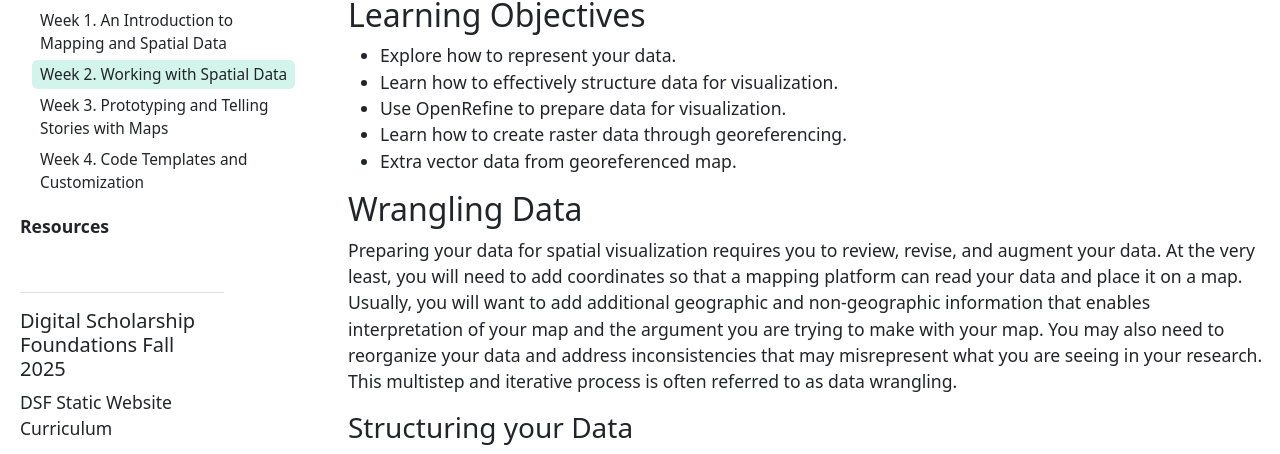
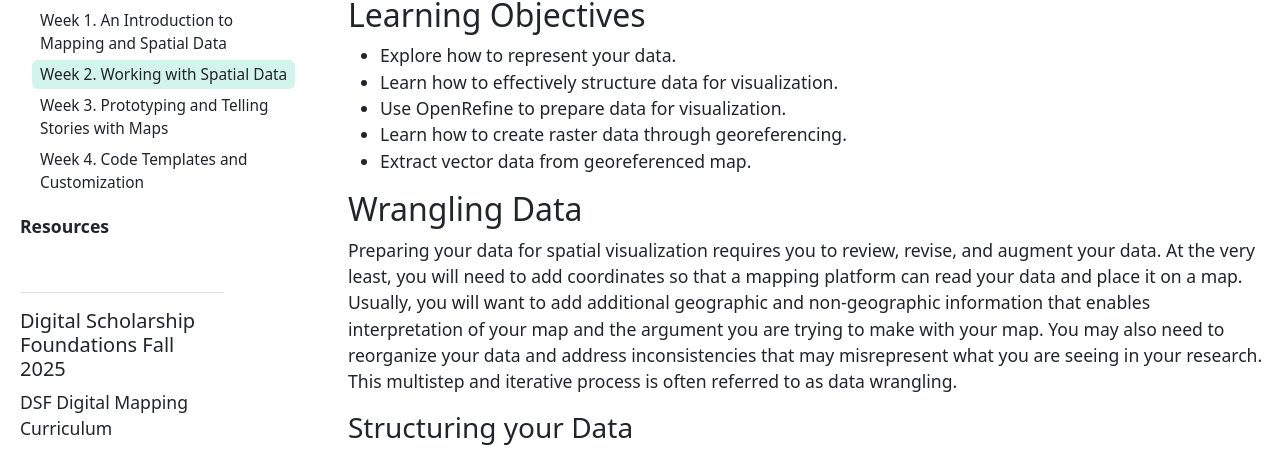
Before and after one commit to PULdischo/dsf-fall-2025, a Jekyll site: the page built from content/sessions/week-2.md, in a window 1280 px wide and 900 px high, cut to the strip 357-811 px from the top of the window. Built offline with Jekyll 4.4.1, drawn with Linux system fonts in a browser that asks for light colours; some of the changed text lies outside the part shown.

```diff
--- a/_config.yml
+++ b/_config.yml
@@ -18,7 +18,7 @@ title: Digital Scholarship Foundations Fall 2025
 # some options: code-slash file-code gear tools lightblub book bookmark-star
 title-icon: code-slash
 # description appears in sidebar footer
-description: "DSF Static Website Curriculum"
+description: "DSF Digital Mapping Curriculum"
 # keywords for meta tags used by search engines
 keywords: "workshops, maps, gh-pages"
 # image for meta tags, will appear when sharing link on social media
@@ -29,7 +29,7 @@ author: bryanwinston
 # year or date published, displayed in sidebar
 publication_year: 2025
 # location of code, the full url to your github repository
-source-code: https://github.com/PULdischo/dsf-static-web
+source-code: https://github.com/PULdischo/dsf-fall-2025
 # content license (typically "cc by-sa"), displayed in sidebar
 content_license: "CC BY-SA"
 # URL to the content license
--- a/content/sessions/week-2.md
+++ b/content/sessions/week-2.md
@@ -11,7 +11,7 @@ topics: Georeferencing; geocoding; data structures
 - Learn how to effectively structure data for visualization.
 - Use OpenRefine to prepare data for visualization.
 - Learn how to create raster data through georeferencing.
-- Extra vector data from georeferenced map.
+- Extract vector data from georeferenced map.
 
 ## Wrangling Data
 
```
Also changed, not shown: other parts of content/sessions/week-2.md (+1 -1 lines), content/resources.md (+1 -1 lines).
